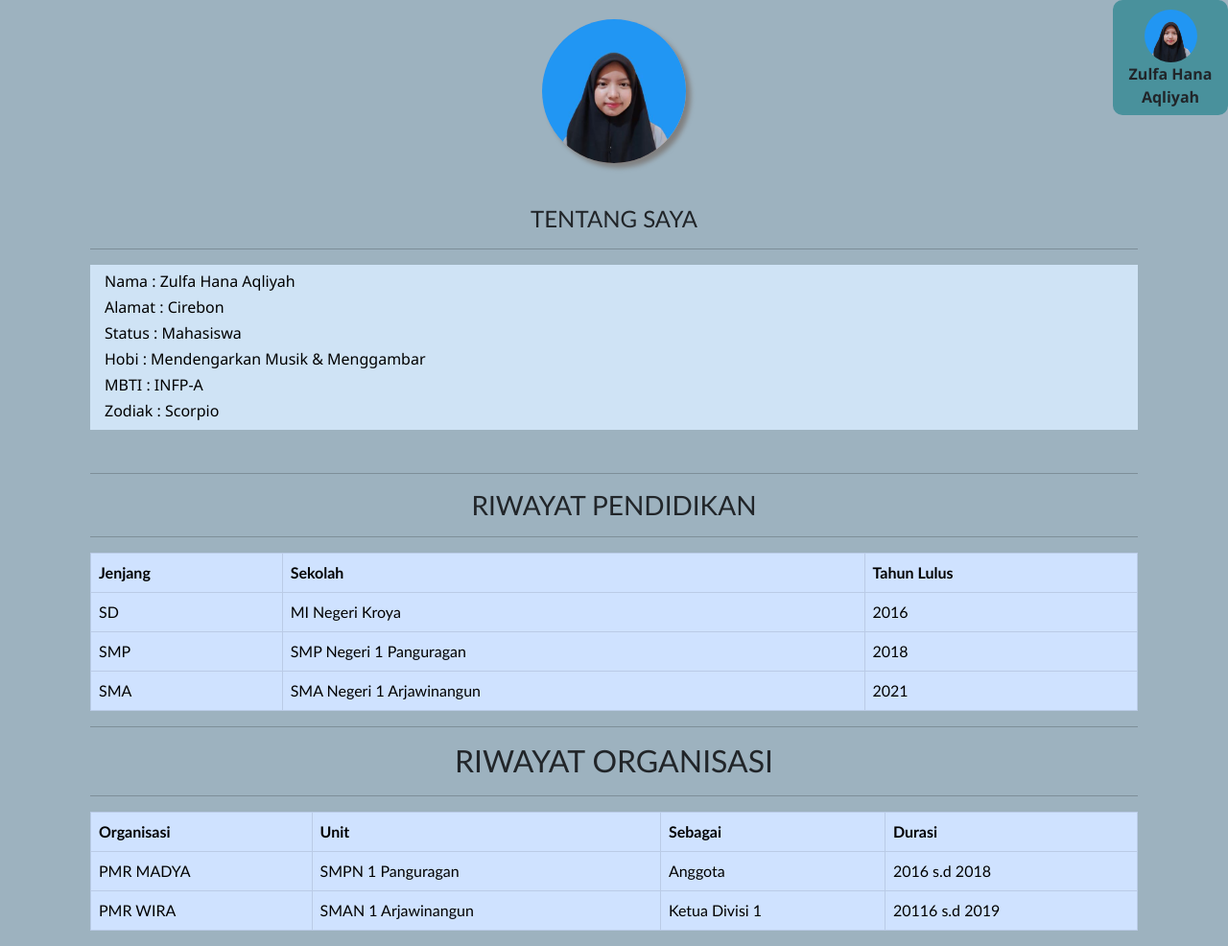
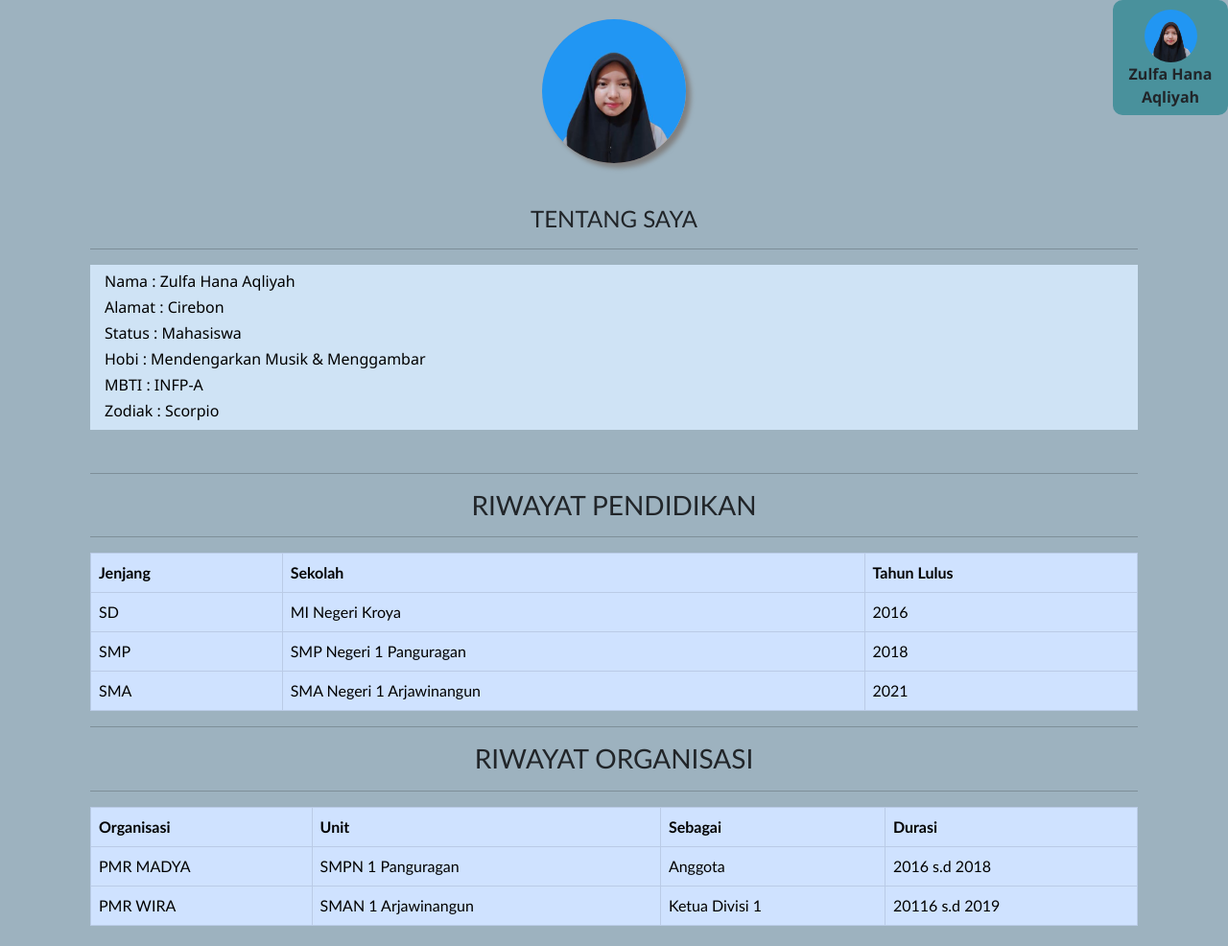
Before and after one commit to ZhanaAql/ZhanaAql.github.io, a plain HTML site: page index.html in a window 1280 px wide. Shown: the whole page at 96% size. Drawn offline with Linux system fonts and the light colour scheme.

Commit message:
Update index.html

```diff
--- a/index.html
+++ b/index.html
@@ -60,7 +60,7 @@
       </tr>
     </table>
     <hr>
-    <h2>Riwayat Organisasi</h2>
+    <h3>Riwayat Organisasi</h3>
     <hr>
     <table class="table table-primary table-bordered table-hover">
       <thead>
```
